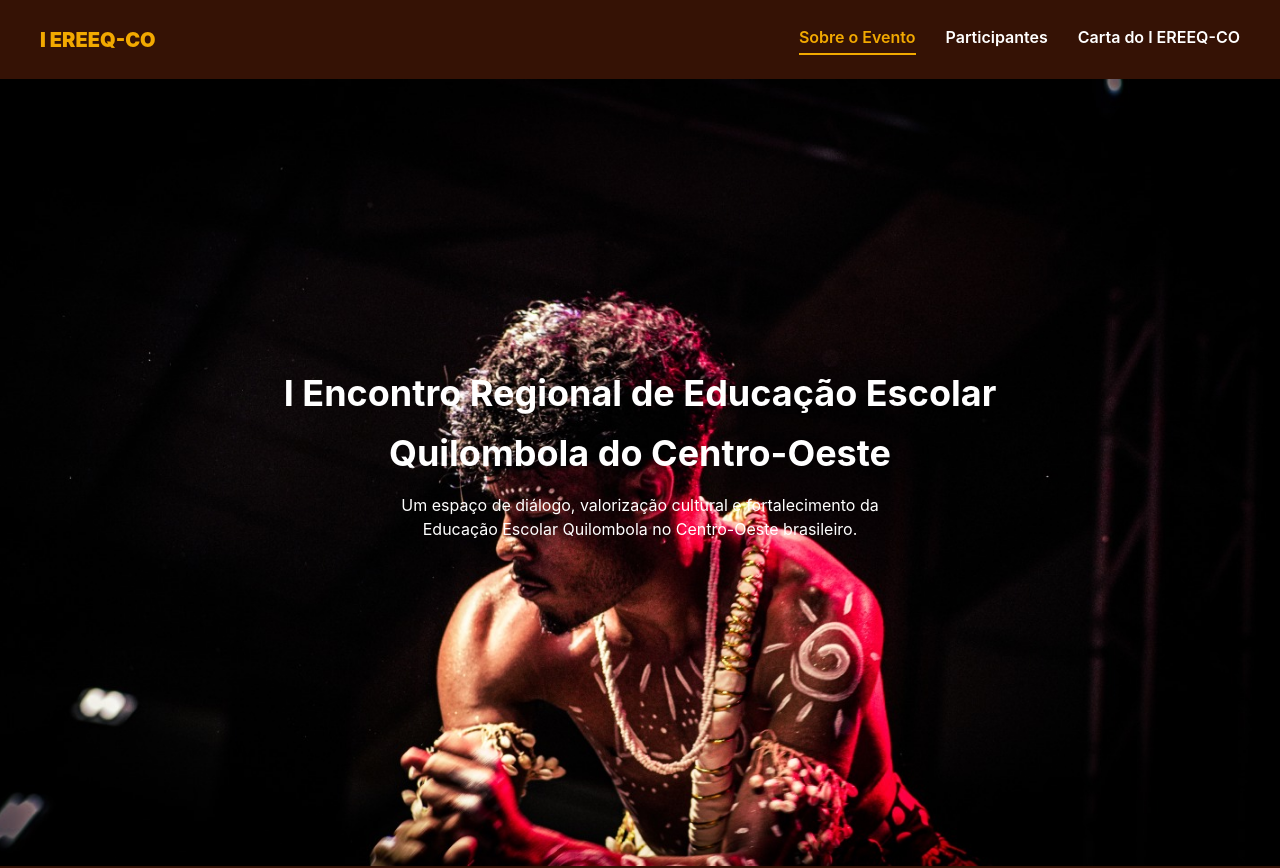
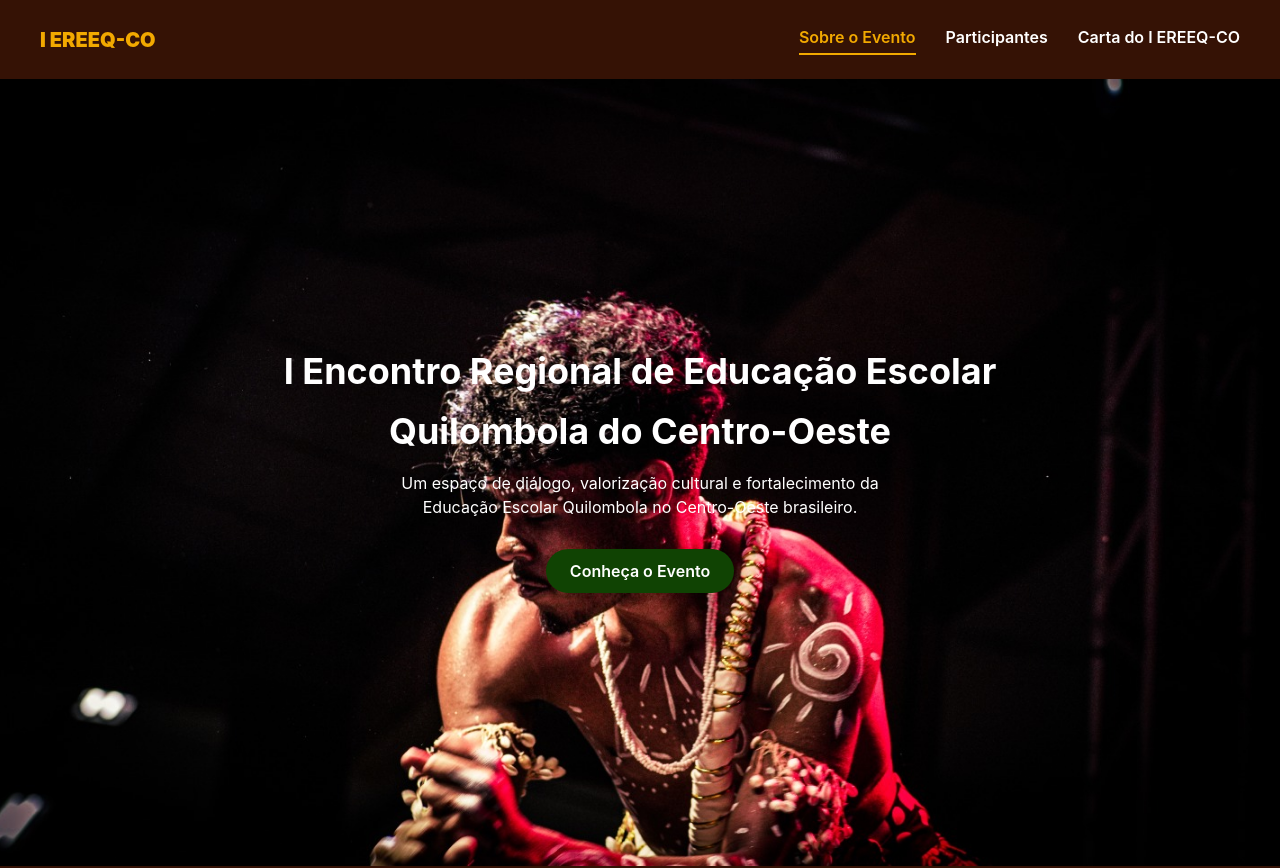
Before and after one commit to LuizGitH/EREEQ, a React (Vite) app: page / in a window 1280 px wide. Shown: the top 868 px of the page. Built offline with nearby package versions, Linux system fonts and the light colour scheme.

Commit message:
feat: create Button component

```diff
--- a/src/components/Banner/banner.estilos.css
+++ b/src/components/Banner/banner.estilos.css
@@ -14,7 +14,7 @@
   text-align: center;
   color: #FFFFFF;
   padding: 0 20px;
-    font-family: 'Inter', sans-serif;
+  font-family: 'Inter', sans-serif;
 
 }
 
@@ -25,7 +25,7 @@
   margin-bottom: 20px;
 }
 
-.banner p{
+.banner p {
   font-size: 16px;
   font-weight: 400;
   max-width: 550px;
--- a/src/components/Banner/index.jsx
+++ b/src/components/Banner/index.jsx
@@ -1,4 +1,6 @@
+import { Button } from '../button'
 import './banner.estilos.css'
+
 export function Banner() {
     return (
         <section className='banner'>
@@ -12,6 +14,7 @@ export function Banner() {
                 Um espaço de diálogo, valorização cultural e fortalecimento da Educação Escolar Quilombola no Centro-Oeste brasileiro.
             </p>
 
+            <Button link="https://www.youtube.com/">Conheça o Evento</Button>
         </section>
     )
 }
--- a/src/components/button/button.estilos.css
+++ b/src/components/button/button.estilos.css
@@ -0,0 +1,17 @@
+.button {
+    background-color: #104303;
+    border-radius: 50px;
+    color: #FFFFFF;
+    font-family: 'Inter', sans-serif;
+    padding: 12px 24px;
+    border: none;
+    cursor: pointer;
+    font-weight: 600;
+    display: flex;
+    align-items: center;
+    justify-content: center;
+}
+
+.button:hover {
+    background-color: #0d3602;
+}
--- a/src/components/button/index.jsx
+++ b/src/components/button/index.jsx
@@ -1,6 +1,11 @@
-import 'button.estilos.css'
-export function (props) {
+import './button.estilos.css'
+export function Button({ children, link }) {
     return (
 
+        <a href={link}>
+            <button className='button'>
+                {children}
+            </button>
+        </a>
     )
 }
```
Lines whose indentation alone changed are shown as unchanged.
